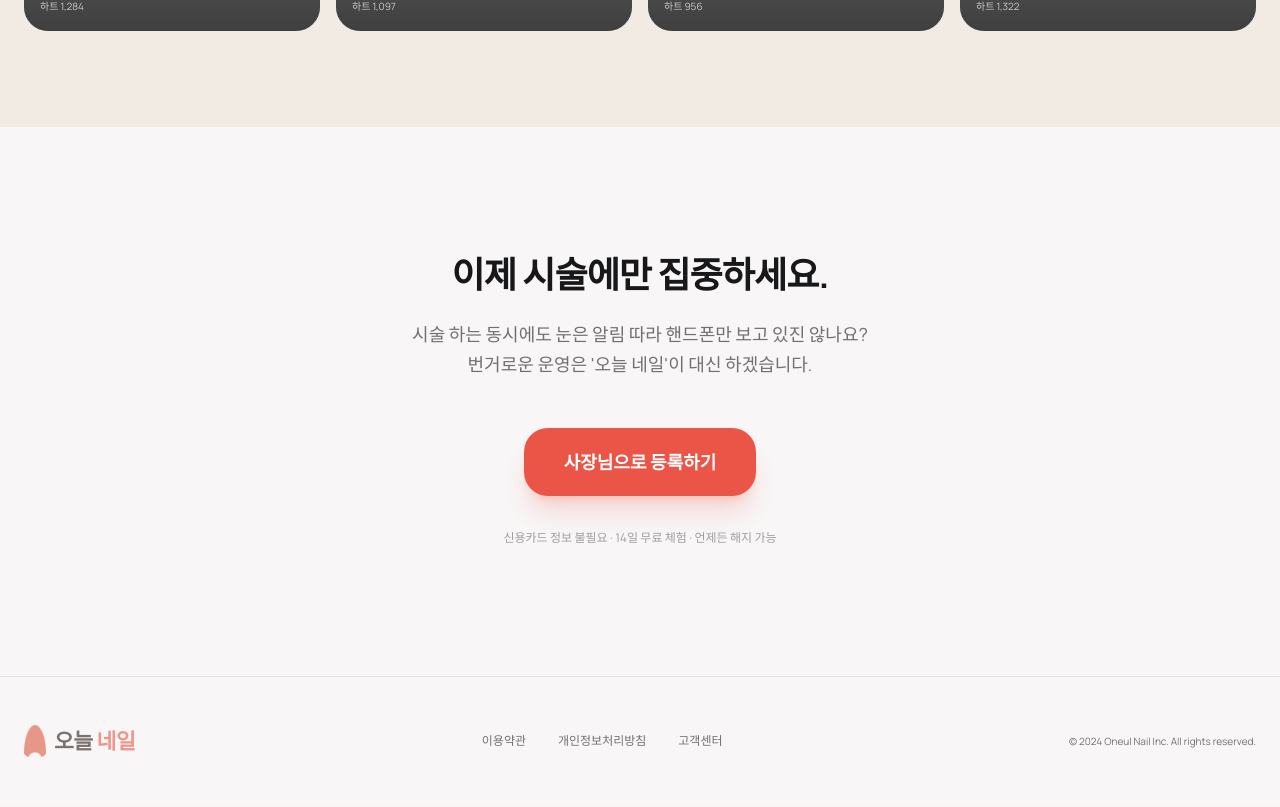
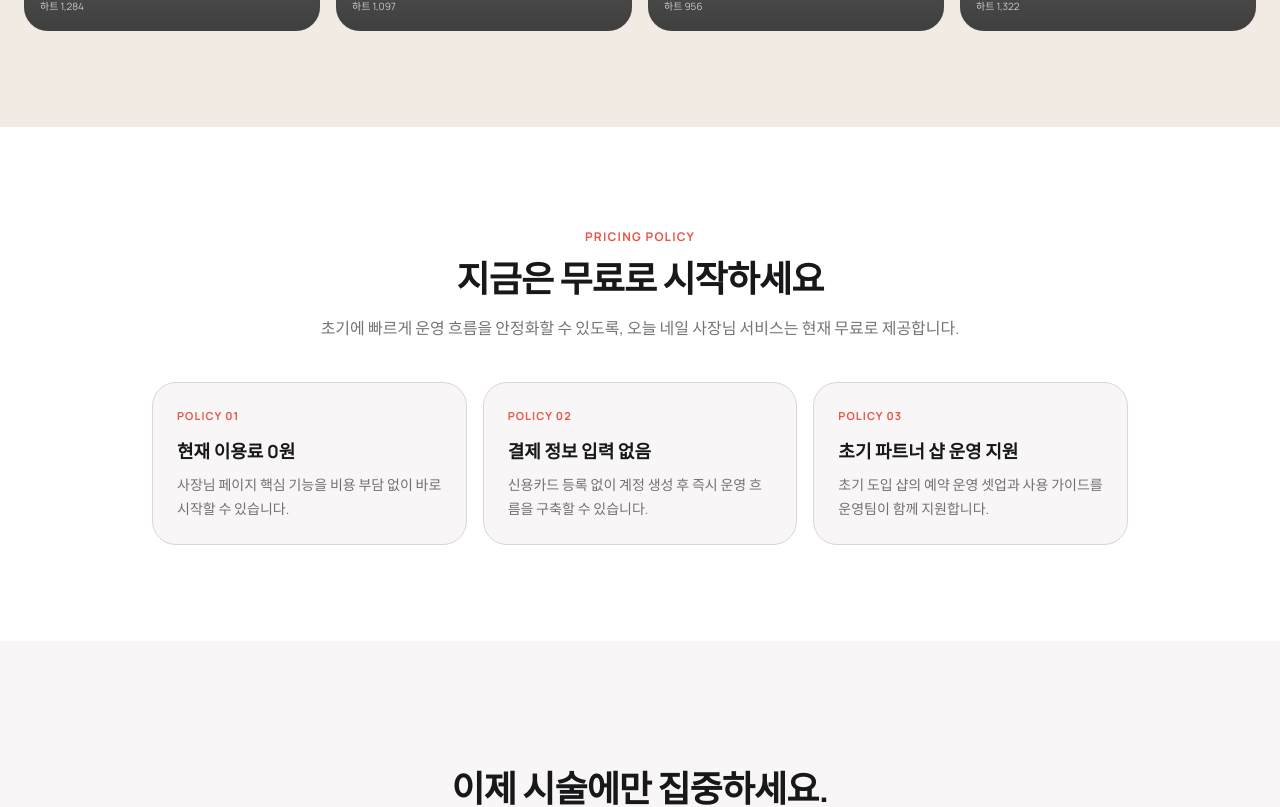
Before and after one commit to todays-nail/owner-app, a Next.js app: page /owner in a window 1280 px wide. Shown: the part 3579-4386 px from the top of the page. Built offline with nearby package versions, Linux system fonts and the light colour scheme; no server answers; grey boxes are pictures that could not be loaded.

Commit message:
refactor(owner-pricing): owner 공개 페이지를 무료 정책 카피로 정리

```diff
--- a/src/app/(public)/owner/page.tsx
+++ b/src/app/(public)/owner/page.tsx
@@ -441,6 +441,36 @@ export default function OwnerMarketingPage() {
         </div>
       </section>
 
+      <section className="bg-white py-24 dark:bg-background-dark/60" id="pricing-policy">
+        <div className="mx-auto max-w-5xl px-6">
+          <div className="mb-10 text-center">
+            <span className="text-xs font-bold uppercase tracking-widest text-primary">Pricing Policy</span>
+            <h2 className="mt-3 text-3xl font-bold tracking-tight md:text-4xl">지금은 무료로 시작하세요</h2>
+            <p className="mx-auto mt-4 max-w-2xl text-sm opacity-60 md:text-base">
+              초기에 빠르게 운영 흐름을 안정화할 수 있도록, 오늘 네일 사장님 서비스는 현재 무료로 제공합니다.
+            </p>
+          </div>
+
+          <div className="grid gap-4 md:grid-cols-3">
+            <div className="rounded-xl border border-border bg-background-light p-6 text-left dark:border-white/10 dark:bg-zinc-900">
+              <p className="text-[11px] font-bold uppercase tracking-widest text-primary">Policy 01</p>
+              <h3 className="mt-3 text-lg font-bold">현재 이용료 0원</h3>
+              <p className="mt-2 text-sm opacity-60">사장님 페이지 핵심 기능을 비용 부담 없이 바로 시작할 수 있습니다.</p>
+            </div>
+            <div className="rounded-xl border border-border bg-background-light p-6 text-left dark:border-white/10 dark:bg-zinc-900">
+              <p className="text-[11px] font-bold uppercase tracking-widest text-primary">Policy 02</p>
+              <h3 className="mt-3 text-lg font-bold">결제 정보 입력 없음</h3>
+              <p className="mt-2 text-sm opacity-60">신용카드 등록 없이 계정 생성 후 즉시 운영 흐름을 구축할 수 있습니다.</p>
+            </div>
+            <div className="rounded-xl border border-border bg-background-light p-6 text-left dark:border-white/10 dark:bg-zinc-900">
+              <p className="text-[11px] font-bold uppercase tracking-widest text-primary">Policy 03</p>
+              <h3 className="mt-3 text-lg font-bold">초기 파트너 샵 운영 지원</h3>
+              <p className="mt-2 text-sm opacity-60">초기 도입 샵의 예약 운영 셋업과 사용 가이드를 운영팀이 함께 지원합니다.</p>
+            </div>
+          </div>
+        </div>
+      </section>
+
       <section className="bg-background-light py-32 text-center dark:bg-background-dark" id="cta-register">
         <div className="mx-auto max-w-3xl px-6">
           <h2 className="mb-6 text-4xl font-bold tracking-tight">이제 시술에만 집중하세요.</h2>
@@ -455,7 +485,7 @@ export default function OwnerMarketingPage() {
               사장님으로 등록하기
             </Link>
           </div>
-          <p className="mt-8 text-xs opacity-40">신용카드 정보 불필요 · 14일 무료 체험 · 언제든 해지 가능</p>
+          <p className="mt-8 text-xs opacity-40">현재 무료 제공 · 결제 정보 등록 불필요 · 운영팀 온보딩 지원</p>
         </div>
       </section>
 
```
